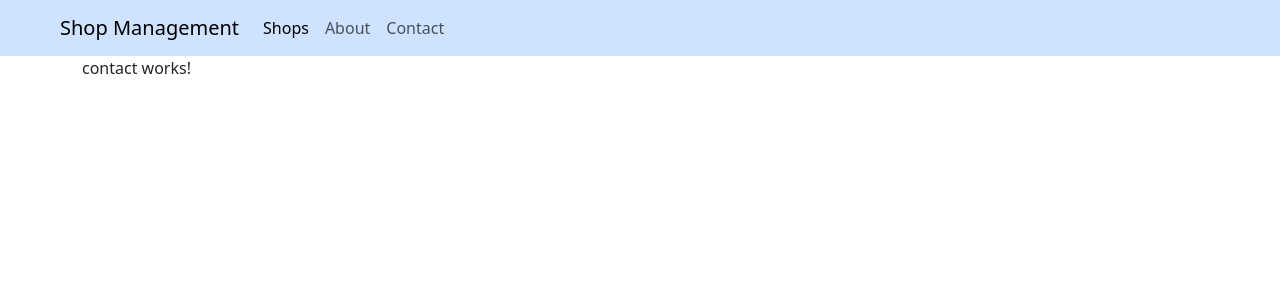
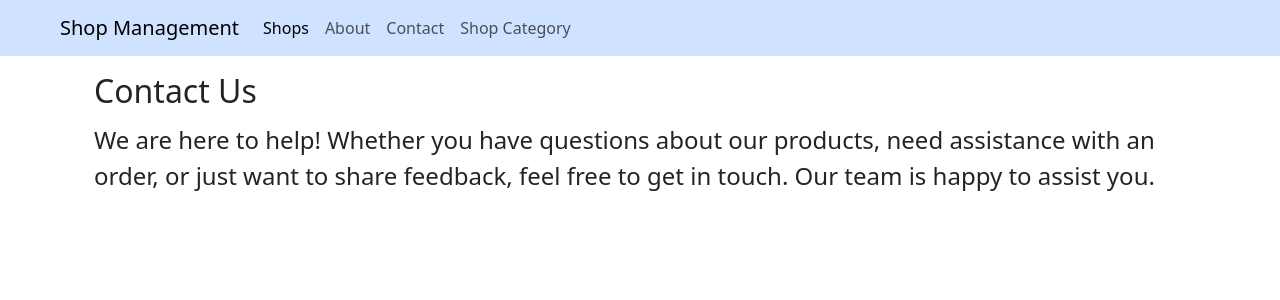
Before and after one commit to meabhishekgupta/shopManagement, an Angular app: page /Contact in a window 1280 px wide. Shown: the top 300 px of the page. Built offline with nearby package versions, Linux system fonts and the light colour scheme.

Commit message:
Added New Component
Implemented API call to get the Shop Categories

```diff
--- a/src/app/app.component.html
+++ b/src/app/app.component.html
@@ -15,6 +15,9 @@
           <li class="nav-item">
             <a class="nav-link" routerLink="Contact">Contact</a>
           </li>
+          <li class="nav-item">
+            <a class="nav-link" routerLink="ShopCategory">Shop Category</a>
+          </li>
         </ul>
       </div>
     </div>
--- a/src/app/app.config.ts
+++ b/src/app/app.config.ts
@@ -2,7 +2,8 @@ import { ApplicationConfig, provideZoneChangeDetection } from '@angular/core';
 import { provideRouter } from '@angular/router';
 
 import { routes } from './app.routes';
+import { provideHttpClient } from '@angular/common/http';
 
 export const appConfig: ApplicationConfig = {
-  providers: [provideZoneChangeDetection({ eventCoalescing: true }), provideRouter(routes)]
+  providers: [provideHttpClient(),provideZoneChangeDetection({ eventCoalescing: true }), provideRouter(routes)]
 };
--- a/src/app/app.routes.ts
+++ b/src/app/app.routes.ts
@@ -3,6 +3,7 @@ import { ShopsComponent } from './shops/shops.component';
 import { HomeComponent } from './home/home.component';
 import { AboutComponent } from './about/about.component';
 import { ContactComponent } from './contact/contact.component';
+import { ShopCategoryComponent } from './shop-category/shop-category.component';
 
 export const routes: Routes = [
     {
@@ -25,5 +26,9 @@ export const routes: Routes = [
     {
         path:'Contact',
         component: ContactComponent
+    },
+    {
+        path:'ShopCategory',
+        component: ShopCategoryComponent
     }
 ];
--- a/src/app/contact/contact.component.html
+++ b/src/app/contact/contact.component.html
@@ -1 +1,6 @@
-<p>contact works!</p>
+<div class="container py-3">
+    <h2>Contact Us</h2>
+    <p class="font-l py-1">
+        We are here to help! Whether you have questions about our products, need assistance with an order, or just want to share feedback, feel free to get in touch. Our team is happy to assist you.
+    </p>
+  </div>
--- /dev/null
+++ b/src/app/shop-category/shop-category.component.html
@@ -0,0 +1,4 @@
+<div class="container">
+    <button class="btn btn-success" (click)="getShopCategories()">Get Shop Categories</button>
+    {{shopCategories | json}}
+</div>
--- /dev/null
+++ b/src/app/shop-category/shop-category.component.ts
@@ -0,0 +1,24 @@
+import { JsonPipe } from '@angular/common';
+import { HttpClient } from '@angular/common/http';
+import { Component } from '@angular/core';
+
+@Component({
+  selector: 'app-shop-category',
+  standalone: true,
+  imports: [JsonPipe],
+  templateUrl: './shop-category.component.html',
+  styleUrl: './shop-category.component.css'
+})
+export class ShopCategoryComponent {
+  shopCategories : any[] = [];
+
+  constructor(private http: HttpClient){
+    this.getShopCategories();
+  }
+
+  getShopCategories(){
+    this.http.get("https://localhost:7007/api/ShopCategory").subscribe((result:any)=>{
+      this.shopCategories = result;
+    })
+  }
+}
--- a/src/styles.css
+++ b/src/styles.css
@@ -4,3 +4,9 @@ body{
     font-weight: 100;
     font-style: normal;
 }
+
+/* CSS used almost in every component */
+.font-l{
+    font-size: x-large;
+    font-weight: lighter;
+}
```
Also changed, not shown: src/app/shop-category/shop-category.component.css (added), 1 other file (tests, documents, lock files or other folders).
